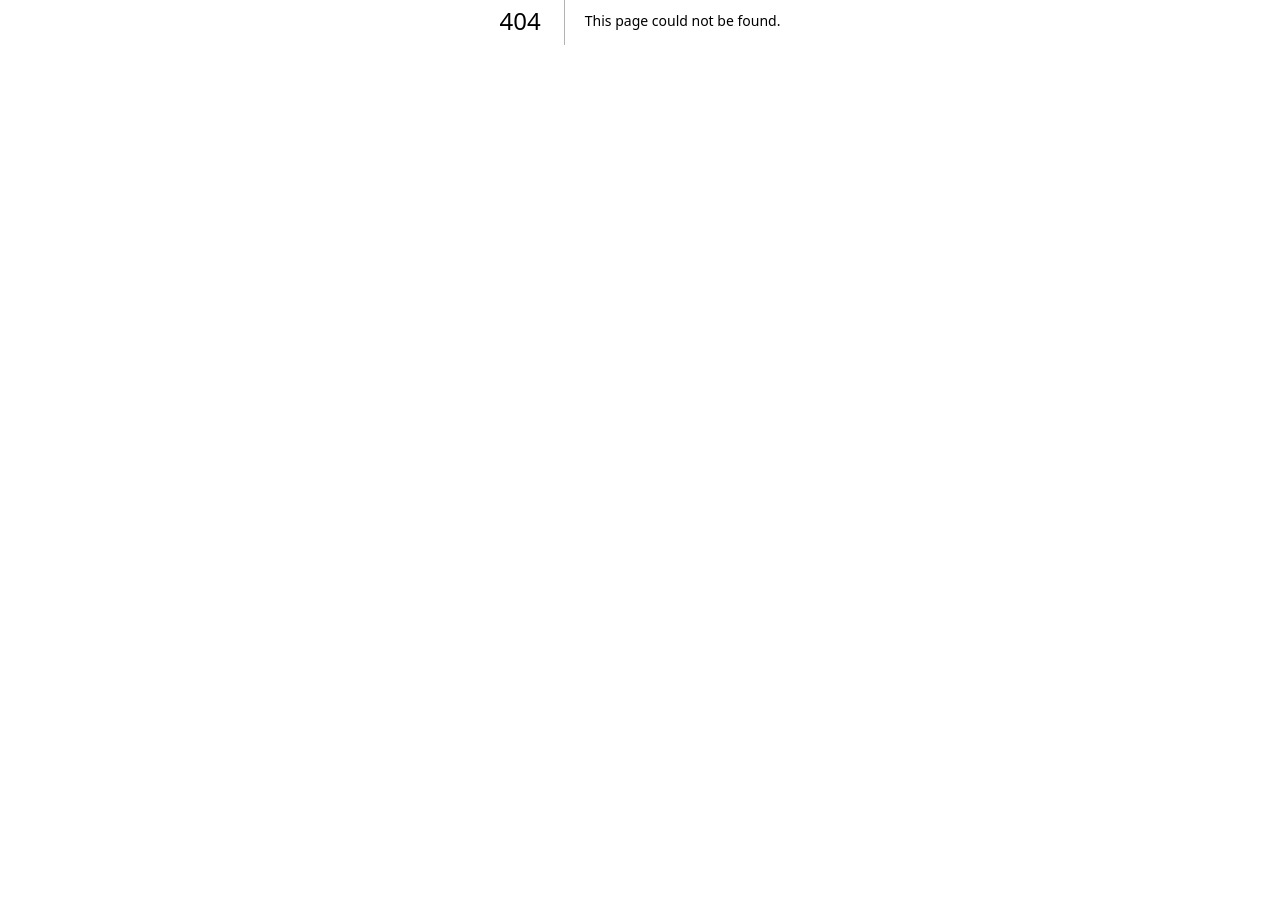
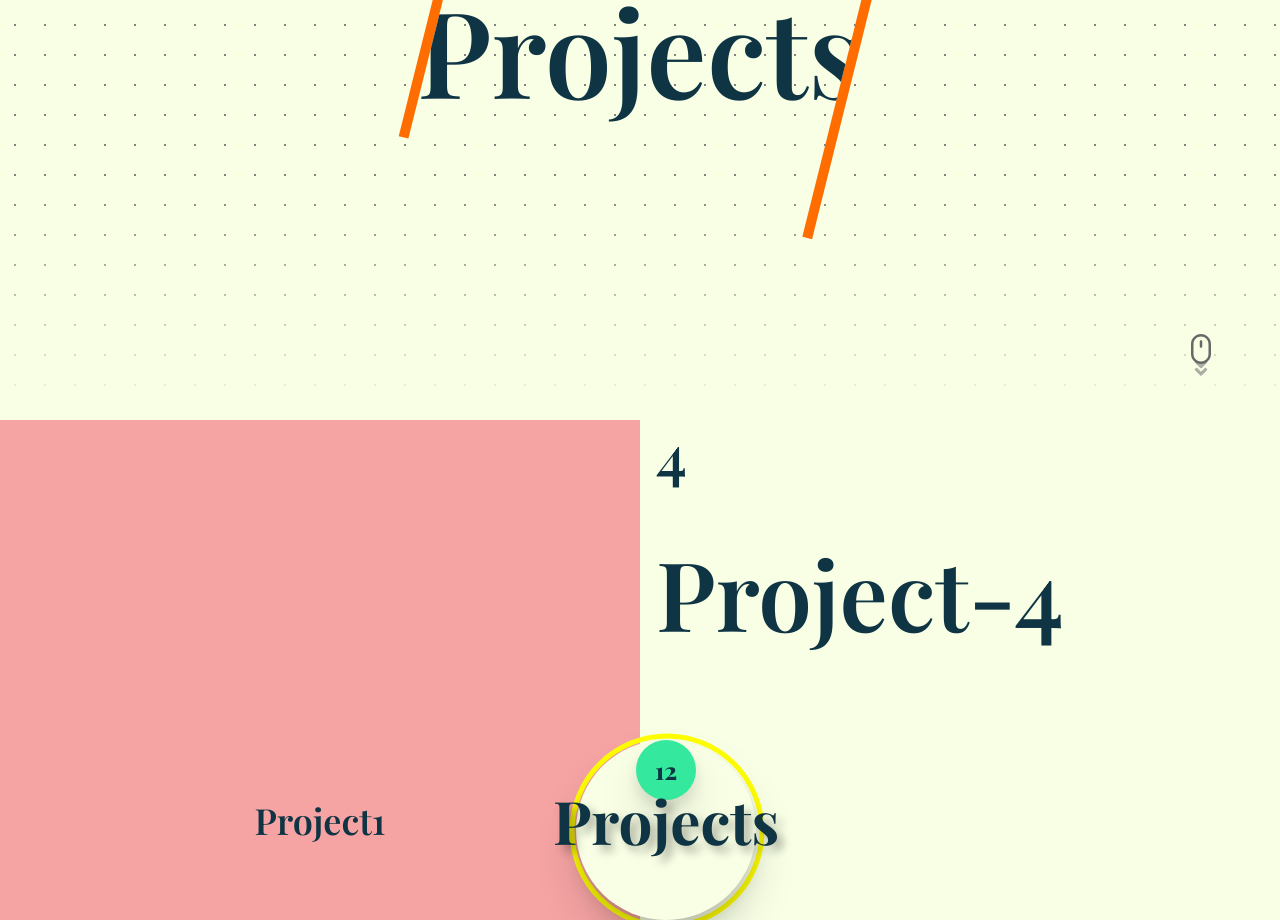
Before and after one commit to JimmyDudhwala/jimmy, a Next.js app: page /projects in a window 1280 px wide. Before the commit this address had no page. Shown: the part 380-1300 px from the top of the page. Before the commit the page ends 800 px from the top, so only its background shows below. Built offline with nearby package versions, Linux system fonts and the light colour scheme; a web font is replaced by a local one.

Commit message:
Add Projects page component with animated scrolling and project details

```diff
--- a/src/app/components/Sidebar.tsx
+++ b/src/app/components/Sidebar.tsx
@@ -12,7 +12,7 @@ interface SidebarProps {
 const items = [
     { id: 1, name: "Home", href: "/" },
     { id: 2, name: "About", href: "/about" },
-    { id: 3, name: "Projects", href: "/Projects" },
+    { id: 3, name: "Projects", href: "/projects" },
     { id: 4, name: "Experience", href: "/experience" },
     { id: 5, name: "Contact", href: "/contact" },
     { id: 6, name: "Blog", href: "/blog" },
--- /dev/null
+++ b/src/app/projects/page.tsx
@@ -0,0 +1,160 @@
+"use client"
+import React, { useRef } from 'react'
+import Title from '../components/Title'
+import { useScroll, useTransform, motion } from 'motion/react'
+import Circle from '../components/Circle'
+
+const projects = [
+    {
+        id: 1,
+        number: "1",
+        title: "Bookmyshow",
+        heading: "Project1",
+        descriptionLines: [
+            "I built a BookMyShow clone project.",
+            "JavaScript powers every feature you see.",
+            "From movies to events, it works smoothly.",
+            "Clean UI with real-world booking flow.",
+            "Built for fun and learning."
+        ]
+    },
+    {
+        id: 2,
+        number: "2",
+        title: "Project-2",
+        heading: "Project2",
+        descriptionLines: [
+            "I built a crypto price tracker app.",
+            "Charts and stats update every second live.",
+            "Track Bitcoin, Ethereum, and many other coins.",
+            "Responsive design with dark and light themes.",
+            "Built using React, Tailwind, and CoinGecko API."
+        ]
+    },
+    {
+        id: 3,
+        number: "3",
+        title: "Project-3",
+        heading: "Project3",
+        descriptionLines: [
+            "I built an eCommerce website for gadgets.",
+            "Add items, manage cart, and checkout easily.",
+            "Fully functional product filters and category pages.",
+            "Secure payments via Stripe and PayPal integrations.",
+            "Smooth user flow with modern UI components."
+        ]
+    },
+    {
+        id: 4,
+        number: "4",
+        title: "Project-4",
+        heading: "Project4",
+        descriptionLines: [
+            "I built a portfolio site for creatives.",
+            "Framer Motion brings the animations to life.",
+            "Showcasing design, development, and case study sections.",
+            "Contact form integrates directly with backend database.",
+            "Minimalist layout built using Next.js framework."
+        ]
+    }
+]
+
+
+const page = () => {
+    const scrollContainerRef = useRef<HTMLDivElement>(null)
+
+    const { scrollYProgress } = useScroll({
+        target: scrollContainerRef,
+        offset: ["start start", "end end"],
+    })
+
+    const y1 = useTransform(scrollYProgress, [0, 0.33], ["0%", "-100%"])
+    const y2 = useTransform(scrollYProgress, [0.33, 0.66], ["0%", "-200%"])
+    const y3 = useTransform(scrollYProgress, [0.66, 0.99], ["0%", "-300%"])
+
+    const h1 = useTransform(scrollYProgress,
+        [0.0, 0.25, 0.33, 0.63, 0.66, 0.98, 0.99],
+        ["0%", "0%", "-25%", "-25%", "-52%", "-52%", "-80%",]
+    )
+
+    const circleProgress = useTransform(scrollYProgress, [0, 1], [0, 1])
+
+    return (
+        <div className="w-full h-full">
+            <Title text="Projects" />
+            <div ref={scrollContainerRef} className='relative w-full h-[400vh]  bg-[#F8FFE5]'>
+                <div className='w-full sticky top-0 h-screen flex items-start justify-center overflow-hidden'>
+                    <div className='flex w-full h-[100vh] items-center justify-center'>
+                        <motion.div className='relative border-black w-1/2 h-full'>
+                            {projects.map((project, index) => (
+                                <motion.div
+                                    key={project.id}
+                                    className={`w-full absolute top-[${index * 100}%] min-h-[100vh] flex items-center justify-center`}
+                                    style={{
+                                        y: index === 1 ? y1 : index === 2 ? y2 : index === 3 ? y3 : undefined,
+                                        backgroundColor: `hsl(${index * 30 + 0}, 80%, 80%)`
+                                    }}
+                                >
+                                    <h1 className='text-4xl text-[#0F3443] font-[600]'>{project.heading}</h1>
+                                </motion.div>
+                            ))}
+                        </motion.div>
+                        <div className='absolute top-[35%] left-[45%]'>
+                            <div className='absolute top-[14%] -left-[5%]'>
+
+                                <motion.svg width="200" height="200" xmlns="http://www.w3.org/2000/svg">
+                                    <motion.circle
+                                        cx="100"
+                                        cy="100"
+                                        r="95"
+                                        stroke="yellow"
+                                        strokeWidth="5"
+                                        fill="none"
+                                        initial={{ pathLength: 0 }}
+                                        style={{ pathLength: circleProgress }}
+                                    />
+                                </motion.svg>
+
+                            </div>
+                            <Circle big="#F8FFE5" small="#34E89E" text="Projects" />
+                        </div>
+                        <div className='flex flex-col p-4 justify-between border-black w-1/2 h-[100vh]'>
+                            <div className='w-full h-[33%] gap-10 flex flex-col items-start justify-start'>
+                                <div className='w-full h-[25%] overflow-hidden'>
+                                    <motion.div className='w-full h-fit' style={{ y: h1 }}>
+                                        {projects.map(p => (
+                                            <h1 key={p.id} className='text-6xl text-[#0F3443] font-[600] bg-[#F8FFE5]'>{p.number}</h1>
+                                        ))}
+                                    </motion.div>
+                                </div>
+                                <div className='w-full h-[50%] flex justify-start overflow-hidden'>
+                                    <motion.div className='w-full h-fit flex flex-col gap-10' style={{ y: h1 }}>
+                                        {projects.map(p => (
+                                            <h1 key={p.id} className='text-8xl text-[#0F3443] font-[600]'>{p.title}</h1>
+                                        ))}
+                                    </motion.div>
+                                </div>
+                            </div>
+
+                            <div className='w-full h-[50%] flex flex-col justify-end pb-4 items-center'>
+                                {[0, 1, 2, 3, 4].map(lineIndex => (
+                                    <div key={lineIndex} className='w-full h-[10%] flex justify-start overflow-hidden'>
+                                        <motion.div className='w-full h-fit flex flex-col' style={{ y: h1 }}>
+                                            {projects.map(p => (
+                                                <div key={p.id} className="whitespace-nowrap text-3xl w-full text-[#0F3443] font-[600]">
+                                                    {p.descriptionLines[lineIndex]}
+                                                </div>
+                                            ))}
+                                        </motion.div>
+                                    </div>
+                                ))}
+                            </div>
+                        </div>
+                    </div>
+                </div>
+            </div>
+        </div>
+    )
+}
+
+export default page
```
